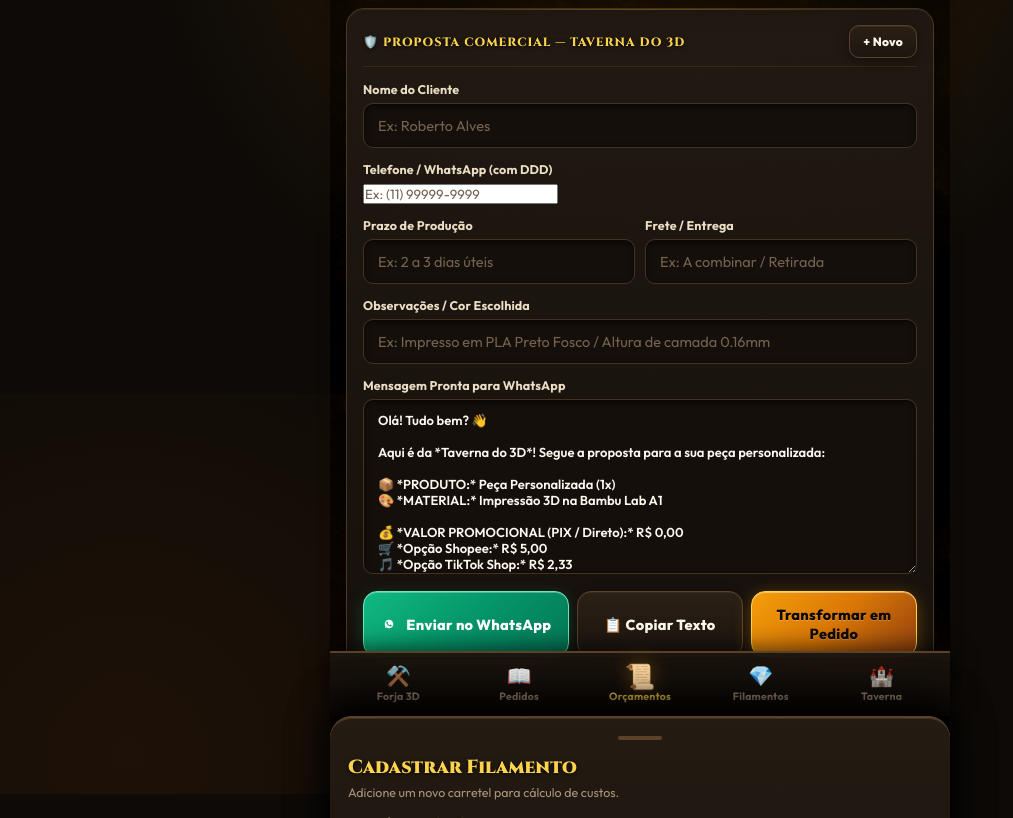
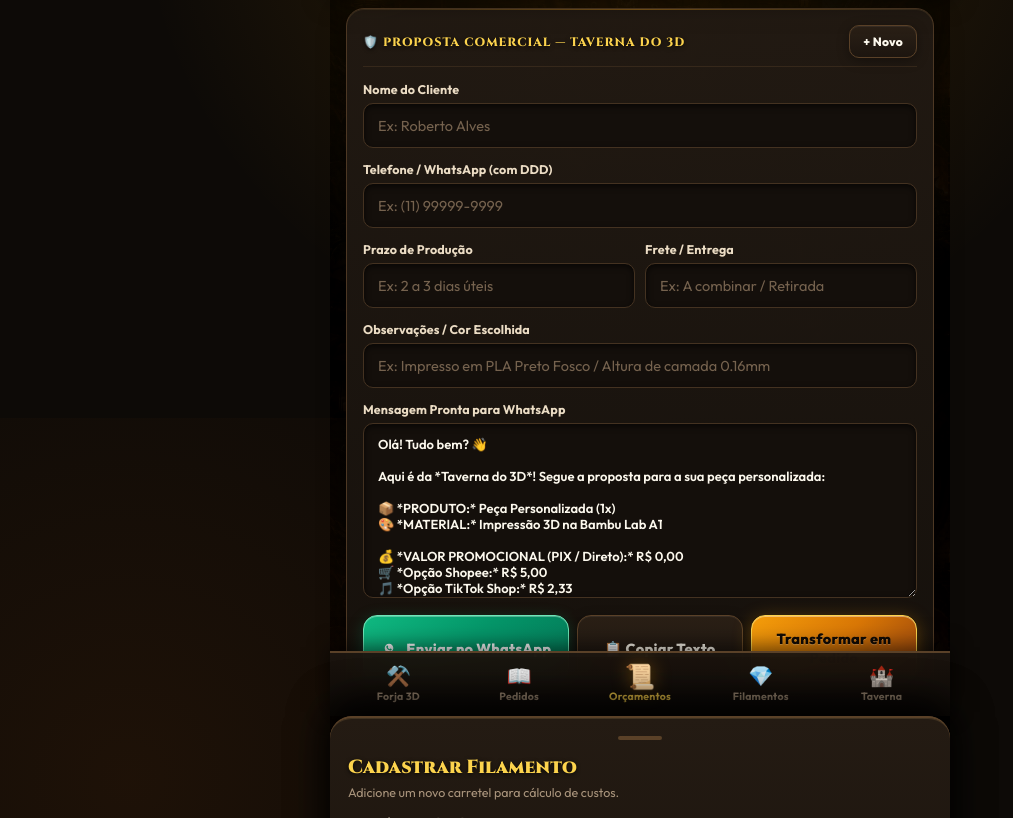
Before and after one commit to Taverna-do-3D/Calculadora, a website: page index.html in a window 1280 px wide. Both pictures are taken after a click on the button "Gerar Orçamento". Shown: the part 84-902 px from the top of the page, without its empty margins (0-1013 px from the left). Before the commit the page ends 878 px from the top, so only its background shows below. Drawn offline with Linux system fonts and the light colour scheme.

Commit message:
fix: cor do texto branca e visivel no campo de telefone (input tel)

```diff
--- a/index.html
+++ b/index.html
@@ -402,7 +402,7 @@
   gap: 8px;
 }
 
-input[type=number], input[type=text], input[type=url], input[type=email], input[type=password], select, textarea {
+input[type=number], input[type=text], input[type=tel], input[type=url], input[type=email], input[type=password], input[type=search], input:not([type=checkbox]):not([type=radio]):not([type=range]):not([type=button]):not([type=submit]), select, textarea {
   width: 100%;
   background: #140f0b;
   border: 1px solid #443221;
@@ -422,6 +422,7 @@
   border-color: var(--amber);
   box-shadow: inset 0 2px 4px rgba(0, 0, 0, 0.6), 0 0 12px var(--amber-glow);
   background: #1c150f;
+  color: #ffffff;
 }
 
 input::placeholder, textarea::placeholder {
```
